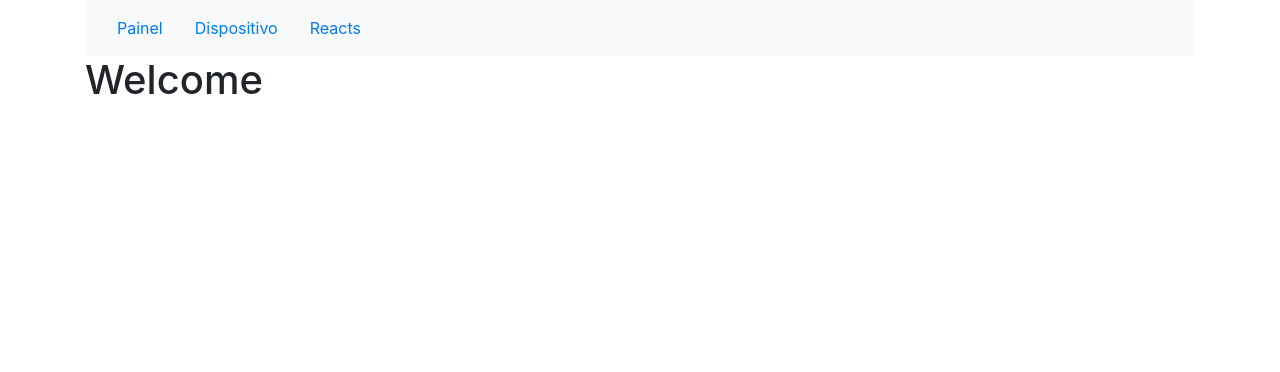
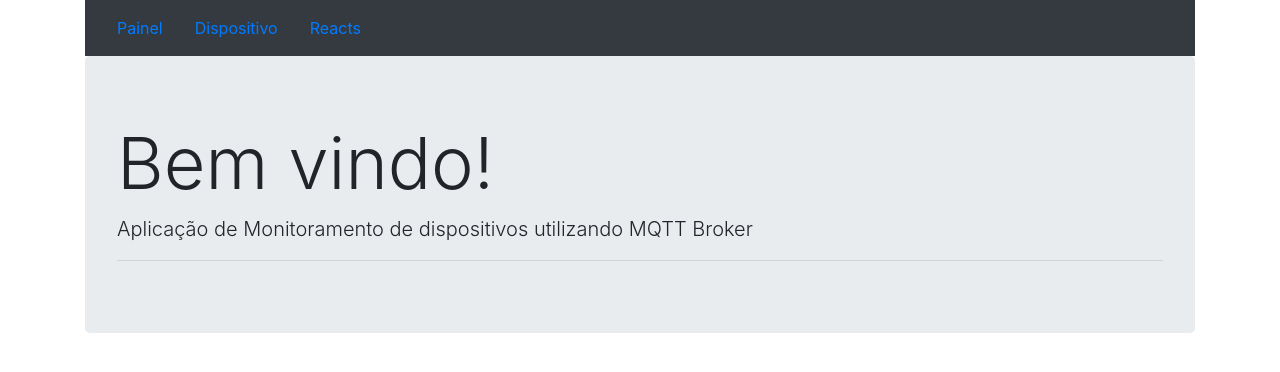
Before and after one commit to celolima/nobreak-sensor, a React (Create React App) app in the folder client/: page / in a window 1280 px wide. Shown: the top 372 px of the page. Built offline with nearby package versions, Linux system fonts and the light colour scheme.

Commit message:
Melhoria no layout

```diff
--- a/client/src/container/painel/DeviceDashBoard.js
+++ b/client/src/container/painel/DeviceDashBoard.js
@@ -2,10 +2,10 @@ import React, { Component } from 'react';
 import Devices from './Devices'
 import DeviceForm from '../deviceForm/DeviceForm'
 import FullDevice from '../fullDevice/FullDevice'
+import Welcome from '../welcome/Welcome'
 import ConditionForm from '../conditionalReact/ConditionForm';
 import { Route, Switch } from 'react-router-dom';
-import { Container, Row, Col } from 'reactstrap';
-import { Navbar, Nav, NavLink } from 'reactstrap';
+import { Container, Row, Col, Jumbotron, Navbar, Nav, NavLink } from 'reactstrap';
 import '../App.css';
 
 class DevicesDashboard extends Component {
@@ -14,7 +14,7 @@ class DevicesDashboard extends Component {
       <Container>
         <div>
           <header>
-            <Navbar color="light" light expand="sm">
+            <Navbar color="dark" light expand="sm">
               <Nav>
                 <NavLink href="/devices/">Painel</NavLink>
                 <NavLink href='/new-device'>Dispositivo</NavLink>
@@ -22,10 +22,11 @@ class DevicesDashboard extends Component {
               </Nav>
             </Navbar>
           </header>
+          <Jumbotron>
             <Row>
               <Col>
               <Switch>
-                <Route path="/" exact render={() => <h1>Welcome</h1>} />
+                <Route path="/" exact render={() => <Welcome/>} />
                 <Route path="/devices" exact component={Devices} />
                 <Route path="/new-react" exact component={ConditionForm} />
                 <Route path="/devices/:id" exact component={FullDevice} />
@@ -34,6 +35,7 @@ class DevicesDashboard extends Component {
               </Switch>
               </Col>
             </Row>
+            </Jumbotron>
         </div>
       </Container>
     );
--- a/client/src/container/ui/alert.css
+++ b/client/src/container/ui/alert.css
@@ -1,5 +1,4 @@
 .alert-size {
     line-height: 3px;
     margin-bottom: 1px;
-
 }
--- /dev/null
+++ b/client/src/container/welcome/Welcome.js
@@ -0,0 +1,14 @@
+import React from 'react';
+import { Jumbotron } from 'reactstrap';
+
+const welcome = (props)  => {
+  return (
+    <div>
+      <h2 className="display-3">Bem vindo!</h2>
+      <p className="lead">Aplicação de Monitoramento de dispositivos utilizando MQTT Broker</p>
+      <hr className="my-2" />
+  </div>
+  );
+}
+
+export default welcome;
```
